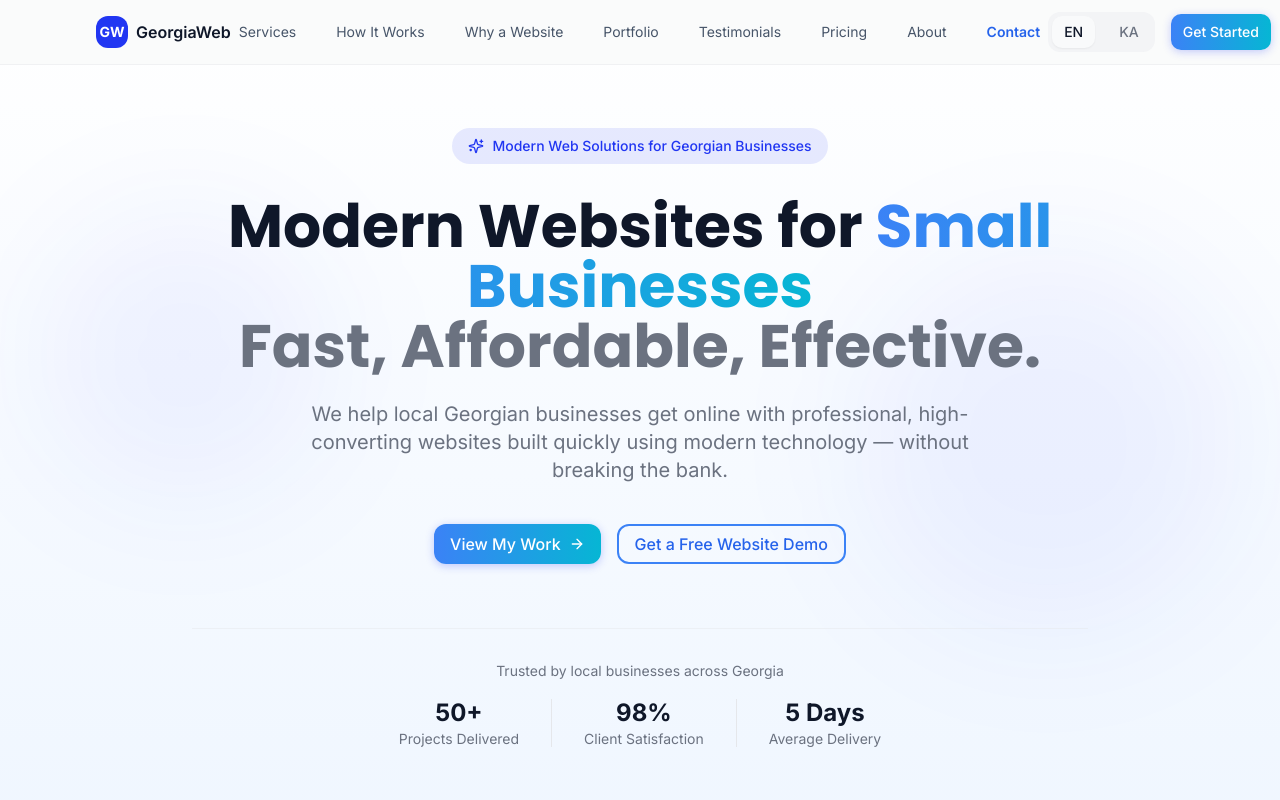
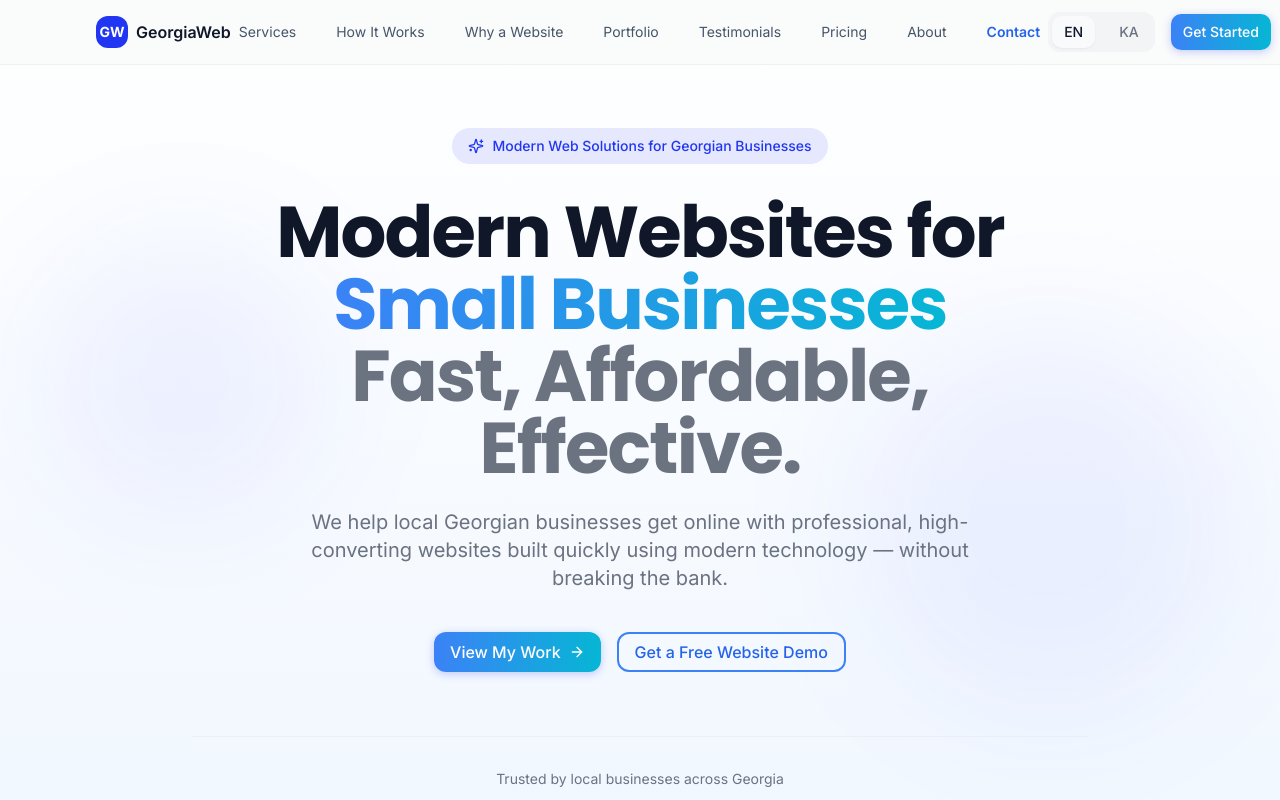
Before and after one commit to nikoloz-tsiklauri/github-dqztsbmq, a React (Vite) app: page / in a window 1280 px wide. Shown: the top 800 px of the page. Built offline with nearby package versions, Linux system fonts and the light colour scheme; the HTML template or start-up script is replaced by a standard one.

Commit message:
change colour

```diff
--- a/src/components/HeroSection.tsx
+++ b/src/components/HeroSection.tsx
@@ -6,7 +6,7 @@ const HeroSection = () => {
   const { t } = useLanguage();
 
   return (
-    <section className="relative min-h-screen flex items-center justify-center pt-32 pb-24 bg-gradient-to-b from-white to-blue-50 overflow-hidden">
+    <section className="relative min-h-screen flex items-center justify-center pt-32 pb-24 bg-gradient-to-b from-white to-blue-50 dark:from-slate-950 dark:to-slate-900 overflow-hidden">
       {/* Background gradient */}
       <div
         className="absolute inset-0 -z-10"
@@ -26,12 +26,34 @@ const HeroSection = () => {
           </div>
 
           {/* Main Headline */}
-          <h1 className="font-heading text-5xl md:text-6xl font-bold leading-tight mb-6 animate-fade-up opacity-0 stagger-1">
-            {t('hero.headline')}{" "}
-            <span className="bg-clip-text text-transparent bg-gradient-to-r from-blue-500 to-cyan-500">{t('hero.headlineHighlight')}</span>
-            <br />
-            <span className="text-muted-foreground">{t('hero.headlineEnd')}</span>
-          </h1>
+          <h1 className="
+                font-heading font-bold tracking-tight
+                text-4xl sm:text-5xl md:text-6xl lg:text-7xl
+                leading-[1.08]
+                mb-6
+                break-words whitespace-normal
+                animate-fade-up opacity-0 stagger-1
+                [text-wrap:balance]
+              "
+            >
+              <span className="block text-foreground">
+                {t("hero.headline")}
+              </span>
+
+              <span className="inline-block gradient-safe bg-gradient-to-r from-blue-500 to-cyan-500 bg-clip-text text-transparent">
+                {t("hero.headlineHighlight")}
+              </span>
+
+
+
+
+
+
+              <span className="block text-muted-foreground">
+                {t("hero.headlineEnd")}
+              </span>
+        </h1>
+
 
           {/* Subheadline */}
           <p className="text-lg sm:text-xl text-muted-foreground max-w-2xl mx-auto mb-10 animate-fade-up opacity-0 stagger-2">
--- a/src/contexts/LanguageContext.tsx
+++ b/src/contexts/LanguageContext.tsx
@@ -120,7 +120,7 @@ const translations = {
     'about.title': 'About',
     'about.titleHighlight': 'GeorgiaWeb',
     'about.intro': 'Hi, I\'m Gio — a young web developer based in Georgia with a passion for helping small businesses succeed online.',
-    'about.desc1': 'I believe every local business deserves a professional online presence, regardless of their budget. That\'s why I leverage modern tools and AI technology to create beautiful, effective websites at affordable prices.',
+    'about.desc1': 'I believe every local business deserves a professional online presence, regardless of their budget. That\'s why I rely on modern design tools and efficient workflows to build beautiful, effective websites without unnecessary costs.',
     'about.desc2': 'My approach is simple: understand your business, create a website that truly represents what you do, and deliver it fast so you can start attracting customers right away.',
     'about.role': 'Web Developer & Designer',
     'about.experience': 'Years Exp.',
@@ -273,7 +273,7 @@ const translations = {
     'about.title': ' ',
     'about.titleHighlight': 'GeorgiaWeb-ის შესახებ',
     'about.intro': 'გამარჯობა, მე ვარ გიო — ახალგაზრდა ვებ-დეველოპერი საქართველოდან, რომელსაც უყვარს მცირე ბიზნესების წარმატებაში დახმარება.',
-    'about.desc1': 'მჯერა, რომ ყველა ადგილობრივ ბიზნესს ეკუთვნის პროფესიონალური ონლაინ პრეზენცია, ბიუჯეტის მიუხედავად. ამიტომ ვიყენებ თანამედროვე ინსტრუმენტებსა და AI ტექნოლოგიას.',
+    'about.desc1': 'მჯერა, რომ ყველა ადგილობრივ ბიზნესს ეკუთვნის ძლიერი და პროფესიონალური ონლაინ პრეზენცია, ბიუჯეტის მიუხედავად. ამიტომ ვეყრდნობი თანამედროვე დიზაინის ინსტრუმენტებსა და გამართულ სამუშაო პროცესებს, რათა შევქმნა ლამაზი, ეფექტური და პრაქტიკული ვებსაიტები ზედმეტი ხარჯების გარეშე.',
     'about.desc2': 'ჩემი მიდგომა მარტივია: გავიგო თქვენი ბიზნესი, შევქმნა ვებსაიტი რომელიც მას ნამდვილად წარმოადგენს და სწრაფად მოგაწოდოთ.',
     'about.role': 'ვებ-დეველოპერი და დიზაინერი',
     'about.experience': 'წლის გამოცდ.',
--- a/src/index.css
+++ b/src/index.css
@@ -3,6 +3,14 @@
 @tailwind utilities;
 
 @import url('https://fonts.googleapis.com/css2?family=Inter:wght@400;500;600;700;800&family=Poppins:wght@600;700;800&family=Noto+Sans+Georgian:wght@400;500;600;700;800&display=swap');
+/* Fix: gradient text disappearing in browser/OS dark mode */
+@media (prefers-color-scheme: dark) {
+  .gradient-safe {
+    /* fallback color if browser dark mode affects text-fill */
+    color: rgb(122, 231, 243); /* cyan-200-ish */
+    -webkit-text-fill-color: currentColor;
+  }
+}
 
 @layer base {
   :root {
```
